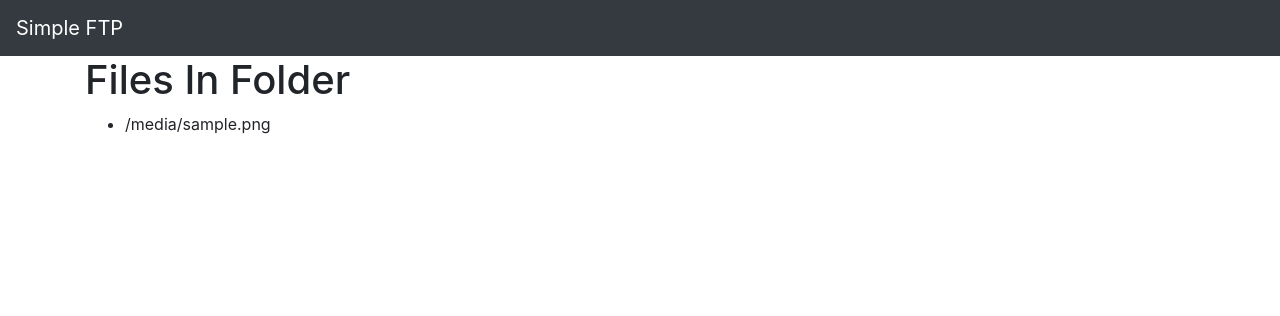
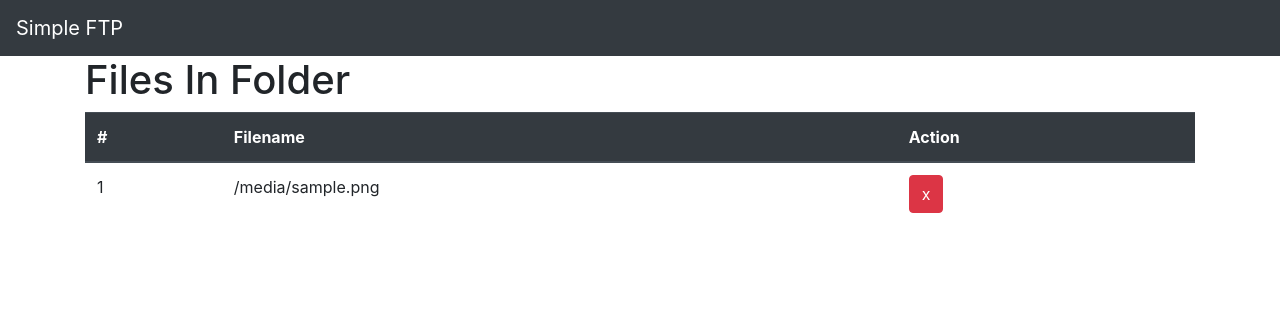
Before and after one commit to vijaygenius123/django_simple_ftp, a Django app: template templates/ftp/home.html in a window 1280 px wide. Shown: the top 316 px of the page. Run offline with Django 3.2, Linux system fonts and the light colour scheme; the template is opened without the code that fills it: most values are stand-ins (such as "Sample title", 1, 10 or a date in 2020); some libraries are stand-ins or nearby versions.

Commit message:
Replaced Filelist with Table

```diff
--- a/templates/base.html
+++ b/templates/base.html
@@ -18,11 +18,14 @@
 {% endblock %}
 
 
-<script src="https://stackpath.bootstrapcdn.com/bootstrap/4.5.2/js/bootstrap.min.js"
-        integrity="sha384-B4gt1jrGC7Jh4AgTPSdUtOBvfO8shuf57BaghqFfPlYxofvL8/KUEfYiJOMMV+rV"
+<script src="https://code.jquery.com/jquery-3.5.1.slim.min.js"
+        integrity="sha384-DfXdz2htPH0lsSSs5nCTpuj/zy4C+OGpamoFVy38MVBnE+IbbVYUew+OrCXaRkfj"
         crossorigin="anonymous"></script>
-<script src="https://stackpath.bootstrapcdn.com/bootstrap/4.5.2/js/bootstrap.bundle.min.js"
-        integrity="sha384-LtrjvnR4Twt/qOuYxE721u19sVFLVSA4hf/rRt6PrZTmiPltdZcI7q7PXQBYTKyf"
+<script src="https://cdn.jsdelivr.net/npm/bootstrap@4.5.3/dist/js/bootstrap.bundle.min.js"
+        integrity="sha384-ho+j7jyWK8fNQe+A12Hb8AhRq26LrZ/JpcUGGOn+Y7RsweNrtN/tE3MoK7ZeZDyx"
         crossorigin="anonymous"></script>
+
+{% block js %}
+{% endblock js %}
 </body>
 </html>
--- a/templates/ftp/home.html
+++ b/templates/ftp/home.html
@@ -4,10 +4,32 @@
 {% block content %}
     <div class="container">
         <h1>Files In Folder</h1>
-        <ul>
+        <table class="table">
+            <thead class="thead-dark">
+            <tr>
+                <th>#</th>
+                <th>Filename</th>
+                <th>Action</th>
+            </tr>
+            </thead>
+            <tbody>
             {% for f in files %}
-                <li>{{ f }}</li>
+               <tr>
+               <td>{{ forloop.counter }}</td>
+               <td>{{ f }}</td>
+               <td><a href="" class="btn btn-danger">x</a></td>
+               </tr>
             {% endfor %}
-        </ul>
+            </tbody>
+        </table>
     </div>
 {% endblock content %}
+
+
+{% block js %}
+    <script>
+        $('.btn').click(function () {
+            alert('Do You Want To Delete The File');
+        })
+    </script>
+{% endblock js %}
```
